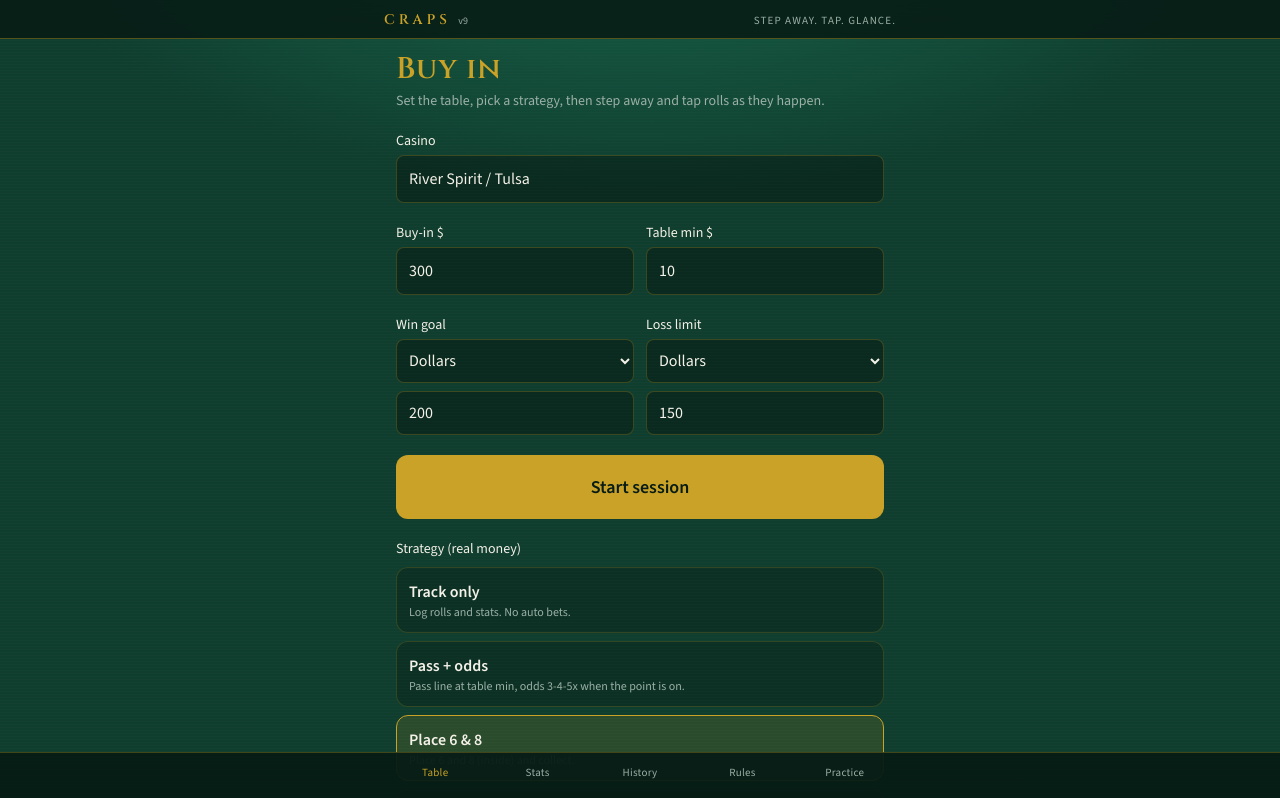
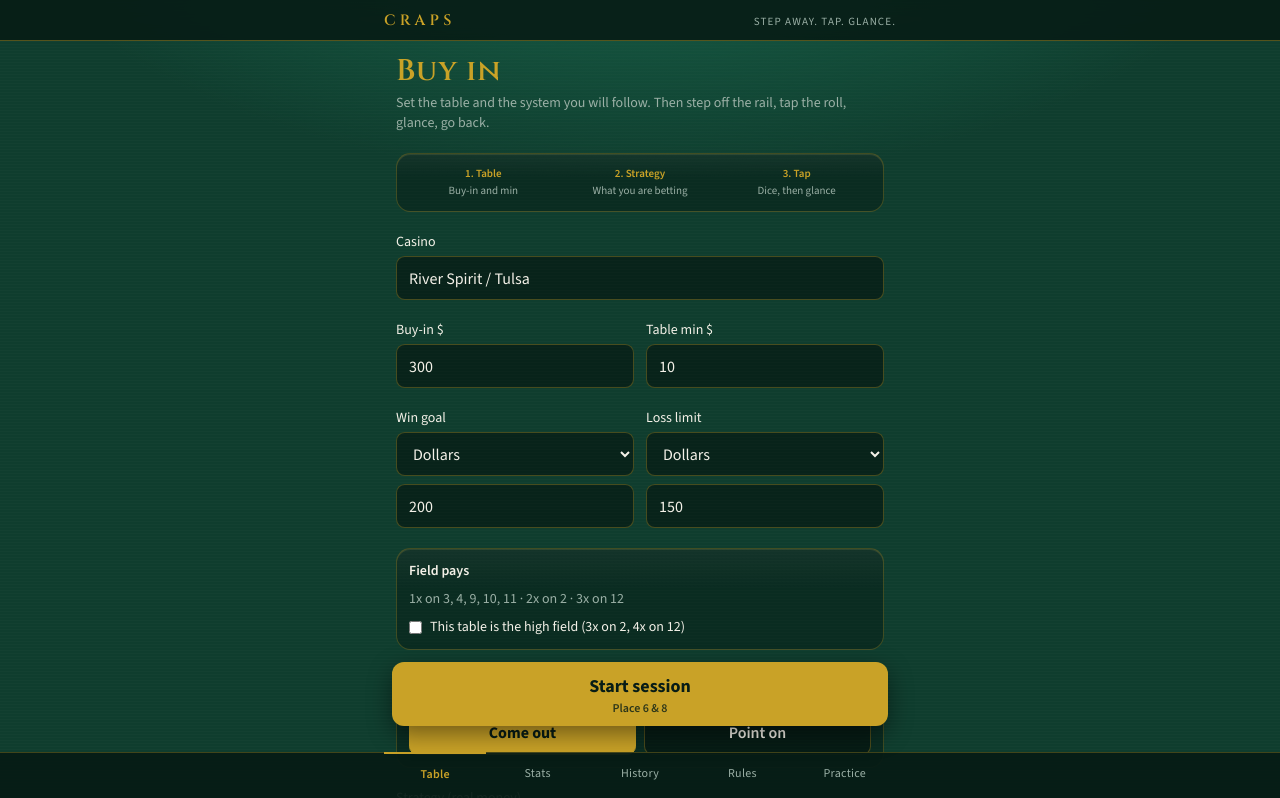
Before and after one commit to 2D-Ramon/craps-companion, a Next.js app: page / in a window 1280 px wide. Shown: the top 798 px of the page. Built offline with nearby package versions, Linux system fonts and the light colour scheme.

Commit message:
Cycle 1 CS/UX/UI/appearance: rail how-to, sticky start, dice first, pit chrome.

```diff
--- a/src/app/globals.css
+++ b/src/app/globals.css
@@ -41,6 +41,74 @@ body {
 
 button {
   touch-action: manipulation;
+}
+
+:focus-visible {
+  outline: 2px solid var(--gold);
+  outline-offset: 2px;
+}
+
+.df-skip {
+  position: absolute;
+  left: -999px;
+  top: 0;
+  z-index: 100;
+  background: var(--gold);
+  color: var(--felt-deep);
+  padding: 8px 12px;
+  font-weight: 700;
+}
+.df-skip:focus {
+  left: 8px;
+  top: 8px;
+}
+
+.pit-card {
+  border-radius: 0.9rem;
+  border: 1px solid color-mix(in srgb, var(--gold) 28%, transparent);
+  background:
+    linear-gradient(180deg, rgba(255, 255, 255, 0.04), transparent 40%),
+    rgba(0, 0, 0, 0.28);
+  box-shadow: inset 0 1px 0 rgba(230, 201, 106, 0.12);
+}
+
+.pit-input,
+.pit-select {
+  width: 100%;
+  height: 2.75rem;
+  border-radius: 0.55rem;
+  border: 1px solid color-mix(in srgb, var(--gold) 32%, transparent);
+  background: rgba(0, 0, 0, 0.42);
+  color: var(--ink);
+  padding: 0 0.75rem;
+  font-size: 1rem;
+}
+.pit-select {
+  color-scheme: dark;
+}
+
+.pit-btn {
+  height: 2.75rem;
+  border-radius: 0.55rem;
+  border: 1px solid color-mix(in srgb, var(--gold) 35%, transparent);
+  background: rgba(0, 0, 0, 0.35);
+  color: var(--ink);
+  font-weight: 600;
+}
+.pit-btn-gold {
+  background: var(--gold);
+  color: var(--felt-deep);
+  border-color: var(--gold);
+  font-weight: 700;
+}
+
+.empty-help {
+  padding: 2.5rem 0.5rem;
+  text-align: center;
+}
+.empty-help a {
+  color: var(--gold);
+  text-decoration: underline;
 }
 
 .felt-bg {
--- /dev/null
+++ b/src/app/not-found.tsx
@@ -0,0 +1,13 @@
+import Link from "next/link";
+
+export default function NotFound() {
+  return (
+    <div className="empty-help">
+      <h1 className="font-[family-name:var(--font-display)] text-3xl text-gold">Off the felt</h1>
+      <p className="text-muted mt-3">That page is not in this pit.</p>
+      <Link href="/" className="inline-block mt-4">
+        Back to Table
+      </Link>
+    </div>
+  );
+}
--- a/src/app/page.tsx
+++ b/src/app/page.tsx
@@ -3,6 +3,7 @@
 import { useState } from "react";
 import { LiveTable } from "@/components/LiveTable";
 import { StrategyPicker } from "@/components/StrategyPicker";
+import { strategyLabel } from "@/lib/strategies";
 import { useStore } from "@/lib/store";
 import type { Goal, GoalKind, StrategyId } from "@/lib/types";
 
@@ -26,14 +27,14 @@ function MoneyInput({
         spellCheck={false}
         value={value}
         onChange={(e) => onChange(e.target.value.replace(/[^0-9.]/g, ""))}
-        className="mt-1 w-full h-12 rounded-lg bg-black/30 border border-gold/25 px-3 text-base"
+        className="pit-input mt-1"
       />
     </label>
   );
 }
 
 export default function HomePage() {
-  const { active, start } = useStore();
+  const { active, start, customStrategies } = useStore();
   const [casino, setCasino] = useState("River Spirit / Tulsa");
   const [buyIn, setBuyIn] = useState("300");
   const [min, setMin] = useState("10");
@@ -91,21 +92,39 @@ export default function HomePage() {
 
   if (active) return <LiveTable />;
 
+  const stratName = strategyLabel(strategyId, customStrategies);
+
   return (
     <div className="space-y-5">
       <div>
         <h1 className="font-[family-name:var(--font-display)] text-3xl text-gold tracking-wide">Buy in</h1>
         <p className="text-sm text-muted mt-1">
-          Set the table, pick a strategy, then step away and tap rolls as they happen.
+          Set the table and the system you will follow. Then step off the rail, tap the roll, glance,
+          go back.
         </p>
       </div>
+
+      <ol className="pit-card grid grid-cols-3 gap-2 p-3 text-center text-[11px] text-muted">
+        <li>
+          <span className="block text-gold font-semibold">1. Table</span>
+          Buy-in and min
+        </li>
+        <li>
+          <span className="block text-gold font-semibold">2. Strategy</span>
+          What you are betting
+        </li>
+        <li>
+          <span className="block text-gold font-semibold">3. Tap</span>
+          Dice, then glance
+        </li>
+      </ol>
 
       <label className="block text-sm">
         Casino
         <input
           value={casino}
           onChange={(e) => setCasino(e.target.value)}
-          className="mt-1 w-full h-12 rounded-lg bg-black/30 border border-gold/25 px-3 text-base"
+          className="pit-input mt-1"
         />
       </label>
 
@@ -120,7 +139,7 @@ export default function HomePage() {
           <select
             value={winKind}
             onChange={(e) => setWinKind(e.target.value as GoalKind | "none")}
-            className="mt-1 w-full h-11 rounded-lg bg-black/30 border border-gold/25 px-2 text-base"
+            className="pit-select mt-1"
           >
             <option value="none">None</option>
             <option value="dollars">Dollars</option>
@@ -135,7 +154,7 @@ export default function HomePage() {
               autoComplete="off"
               value={winVal}
               onChange={(e) => setWinVal(e.target.value.replace(/[^0-9.]/g, ""))}
-              className="mt-2 w-full h-11 rounded-lg bg-black/30 border border-gold/25 px-3 text-base"
+              className="pit-input mt-2"
             />
           )}
         </label>
@@ -144,7 +163,7 @@ export default function HomePage() {
           <select
             value={lossKind}
             onChange={(e) => setLossKind(e.target.value as GoalKind | "none")}
-            className="mt-1 w-full h-11 rounded-lg bg-black/30 border border-gold/25 px-2 text-base"
+            className="pit-select mt-1"
           >
             <option value="none">None</option>
             <option value="dollars">Dollars</option>
@@ -158,31 +177,13 @@ export default function HomePage() {
               autoComplete="off"
               value={lossVal}
               onChange={(e) => setLossVal(e.target.value.replace(/[^0-9.]/g, ""))}
-              className="mt-2 w-full h-11 rounded-lg bg-black/30 border border-gold/25 px-3 text-base"
+              className="pit-input mt-2"
             />
           )}
         </label>
       </div>
 
-      {err && (
-        <p className="rounded-lg bg-danger/20 border border-danger px-3 py-2 text-sm">{err}</p>
-      )}
-
-      <button
-        type="button"
-        onClick={() => go()}
-        className="w-full h-16 rounded-xl bg-gold text-felt-deep font-semibold text-lg"
-      >
-        Start session
-      </button>
-
-      <StrategyPicker
-        value={strategyId}
-        onChange={setStrategyId}
-        tableMin={Number(min) || 10}
-      />
-
-      <div className="rounded-xl border border-gold/20 bg-black/20 p-3 space-y-2">
+      <div className="pit-card p-3 space-y-2">
         <p className="text-sm font-semibold">Field pays</p>
         <p className="text-sm text-muted">
           {fieldHigh
@@ -195,20 +196,20 @@ export default function HomePage() {
         </label>
       </div>
 
-      <div className="rounded-xl border border-gold/20 bg-black/20 p-3 space-y-2">
+      <div className="pit-card p-3 space-y-2">
         <p className="text-sm font-semibold">First roll — is the puck on?</p>
         <div className="flex gap-2">
           <button
             type="button"
             onClick={() => setPuckOn(false)}
-            className={`flex-1 h-11 rounded-lg ${!puckOn ? "bg-gold text-felt-deep" : "bg-black/30"}`}
+            className={`flex-1 pit-btn ${!puckOn ? "pit-btn-gold" : ""}`}
           >
             Come out
           </button>
           <button
             type="button"
             onClick={() => setPuckOn(true)}
-            className={`flex-1 h-11 rounded-lg ${puckOn ? "bg-gold text-felt-deep" : "bg-black/30"}`}
+            className={`flex-1 pit-btn ${puckOn ? "pit-btn-gold" : ""}`}
           >
             Point on
           </button>
@@ -220,7 +221,7 @@ export default function HomePage() {
                 key={n}
                 type="button"
                 onClick={() => setPoint(n)}
-                className={`h-10 rounded-md ${point === n ? "bg-gold text-felt-deep" : "bg-black/30"}`}
+                className={`h-10 rounded-md ${point === n ? "pit-btn-gold" : "pit-btn"}`}
               >
                 {n}
               </button>
@@ -228,6 +229,27 @@ export default function HomePage() {
           </div>
         )}
       </div>
+
+      <StrategyPicker
+        value={strategyId}
+        onChange={setStrategyId}
+        tableMin={Number(min) || 10}
+      />
+
+      {err && (
+        <p className="rounded-lg bg-danger/20 border border-danger px-3 py-2 text-sm">{err}</p>
+      )}
+
+      <div className="sticky bottom-[4.6rem] z-[15] -mx-1 pt-2">
+        <button
+          type="button"
+          onClick={() => go()}
+          className="w-full h-16 rounded-xl pit-btn-gold text-lg shadow-[0_8px_24px_rgba(0,0,0,0.45)]"
+        >
+          Start session
+          <span className="block text-xs font-semibold opacity-80">{stratName}</span>
+        </button>
+      </div>
     </div>
   );
 }
--- a/src/app/stats/page.tsx
+++ b/src/app/stats/page.tsx
@@ -10,7 +10,15 @@ export default function StatsPage() {
   const { active, sessions } = useStore();
   const session = active ?? sessions[0];
   if (!session || !session.rolls.length) {
-    return <p className="text-muted pt-8">Log a few rolls and the board fills in here.</p>;
+    return (
+      <div className="empty-help">
+        <h1 className="font-[family-name:var(--font-display)] text-2xl text-gold">Stats</h1>
+        <p className="text-muted mt-3">Log a few rolls on Table and this board fills in.</p>
+        <a href="/" className="inline-block mt-4">
+          Go to Table
+        </a>
+      </div>
+    );
   }
   const s = computeStats(session.rolls);
   const avg =
--- a/src/components/Shell.tsx
+++ b/src/components/Shell.tsx
@@ -17,7 +17,6 @@ const TABS = [
 export function Shell({ children }: { children: React.ReactNode }) {
   const path = usePathname();
   const { active } = useStore();
-  const ver = "v9";
   const practice = path === "/practice";
   const prev = useRef(path);
   useEffect(() => {
@@ -26,15 +25,18 @@ export function Shell({ children }: { children: React.ReactNode }) {
   }, [path]);
   return (
     <div className={`felt-bg min-h-dvh flex flex-col ${practice ? "shell-practice" : ""}`}>
+      <a href="#main" className="df-skip">
+        Skip to content
+      </a>
       <header className="shell-header sticky top-0 z-20 bg-felt-deep/90 backdrop-blur border-b border-gold/40 px-4 pt-[max(0.6rem,env(safe-area-inset-top))] pb-2">
         <div className="flex items-baseline justify-between max-w-lg mx-auto">
-          <p className="font-[family-name:var(--font-display)] tracking-[0.28em] text-gold text-sm">
-            CRAPS <span className="tracking-normal font-sans text-[10px] text-muted">{ver}</span>
+          <p className="font-[family-name:var(--font-display)] tracking-[0.28em] text-gold text-[15px]">
+            CRAPS
           </p>
           {practice ? (
             <p className="text-[11px] text-muted uppercase tracking-widest shrink-0">Practice</p>
           ) : active ? (
-            <p className="text-[11px] text-muted uppercase tracking-widest">
+            <p className="text-[11px] text-gold/80 uppercase tracking-widest">
               Live · {active.casino || "table"}
             </p>
           ) : (
@@ -43,6 +45,7 @@ export function Shell({ children }: { children: React.ReactNode }) {
         </div>
       </header>
       <main
+        id="main"
         className={
           practice
             ? "shell-main-practice flex-1 w-full min-h-0"
@@ -59,7 +62,9 @@ export function Shell({ children }: { children: React.ReactNode }) {
               <Link
                 key={t.href}
                 href={t.href}
-                className={`py-3 text-[11px] tracking-wide ${on ? "text-gold" : "text-muted"}`}
+                className={`py-3 text-xs tracking-wide ${
+                  on ? "text-gold font-semibold border-t-2 border-gold -mt-px" : "text-muted"
+                }`}
               >
                 {t.label}
               </Link>
--- a/src/components/StrategyPicker.tsx
+++ b/src/components/StrategyPicker.tsx
@@ -2,8 +2,13 @@
 
 import { useState } from "react";
 import { StrategyBuilder } from "@/components/StrategyBuilder";
-import { describeCustom } from "@/lib/strategies";
-import { STRATEGIES, STRATEGY_BLURB, STRATEGY_LABEL } from "@/lib/strategies";
+import {
+  STRATEGIES,
+  STRATEGY_BLURB,
+  STRATEGY_LABEL,
+  describeCustom,
+  strategyLabel,
+} from "@/lib/strategies";
 import { useStore } from "@/lib/store";
 import type { StrategyId } from "@/lib/types";
 
@@ -21,7 +26,8 @@ export function StrategyPicker({
 
   return (
     <div>
-      <p className="text-sm mb-2">Strategy (real money)</p>
+      <p className="text-sm mb-1">Strategy (real money)</p>
+      <p className="text-xs text-gold mb-2">Using: {strategyLabel(value, customStrategies)}</p>
       <div className="space-y-2">
         {STRATEGIES.map((id) => (
           <button
```
Also changed, not shown: src/app/history/page.tsx (+12 -1 lines), src/app/rules/page.tsx (+10 -1 lines), src/components/DicePad.tsx (+6 -4 lines), src/components/LiveTable.tsx (+17 -17 lines), 1 other file (tests, documents, lock files or other folders).
